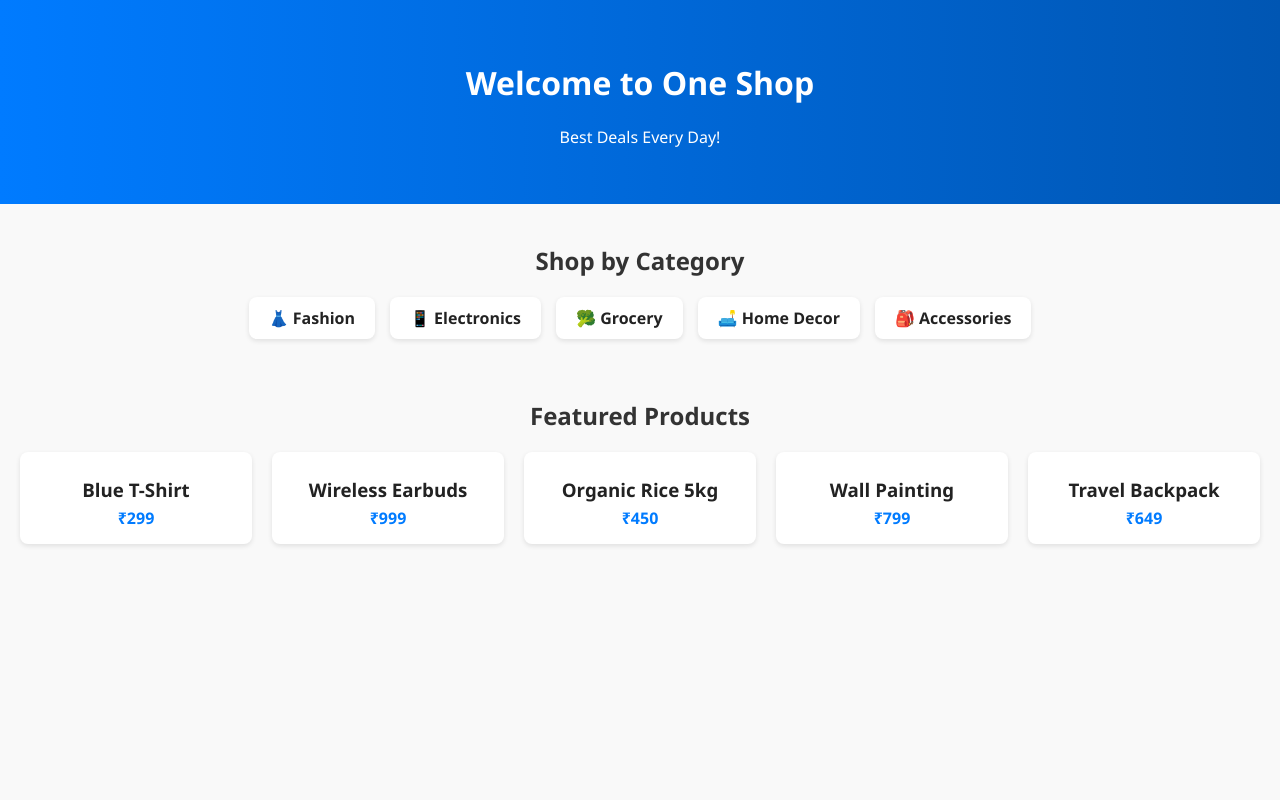
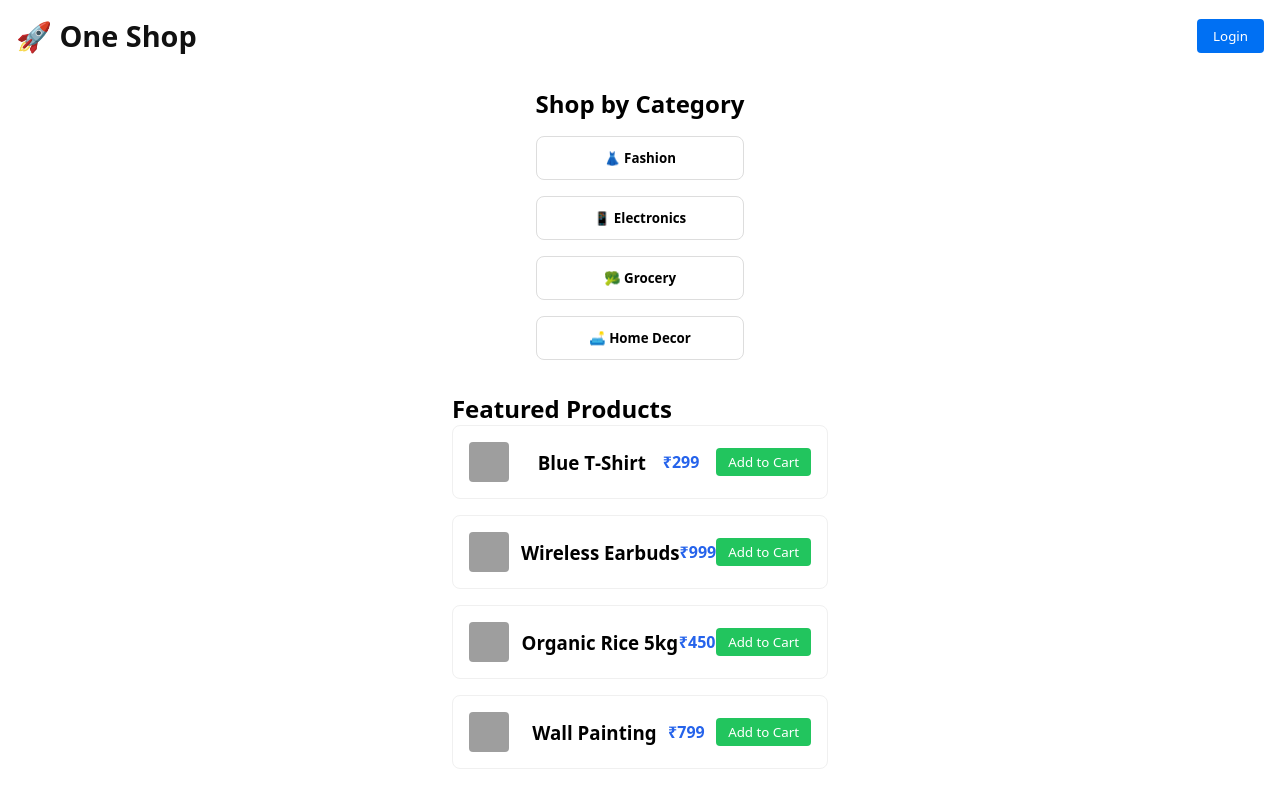
Before and after one commit to refad110/one-shop-vercel, a plain HTML site: page index.html in a window 1280 px wide. Drawn offline with Linux system fonts and the light colour scheme; no server answers; grey boxes are pictures that could not be loaded.

Commit message:
Add files via upload

```diff
--- /dev/null
+++ b/firebase-config.js
@@ -0,0 +1,16 @@
+// 🚨 Replace the placeholder values with your Firebase project configuration.
+export const firebaseConfig = {
+  apiKey: "YOUR_API_KEY",
+  authDomain: "YOUR_PROJECT_ID.firebaseapp.com",
+  projectId: "YOUR_PROJECT_ID",
+  storageBucket: "YOUR_PROJECT_ID.appspot.com",
+  messagingSenderId: "SENDER_ID",
+  appId: "APP_ID"
+};
+
+// Initialize Firebase
+import { initializeApp } from "https://www.gstatic.com/firebasejs/10.11.0/firebase-app.js";
+import { getAuth } from "https://www.gstatic.com/firebasejs/10.11.0/firebase-auth.js";
+
+export const app = initializeApp(firebaseConfig);
+export const auth = getAuth(app);
--- a/index.html
+++ b/index.html
@@ -1,34 +1,46 @@
-
 <!DOCTYPE html>
 <html lang="en">
 <head>
-  <meta charset="UTF-8">
-  <meta name="viewport" content="width=device-width, initial-scale=1.0">
-  <title>One Shop - Best Deals</title>
-  <link rel="stylesheet" href="style.css">
+  <meta charset="UTF-8" />
+  <meta name="viewport" content="width=device-width, initial-scale=1.0" />
+  <title>One Shop</title>
+  <link rel="stylesheet" href="style.css" />
+  <!-- Firebase App (the core Firebase SDK) -->
+  <script type="module" src="firebase-config.js"></script>
 </head>
 <body>
-  <header class="banner">
-    <h1>Welcome to One Shop</h1>
-    <p>Best Deals Every Day!</p>
+  <header>
+    <h1>🚀 One Shop</h1>
+    <nav id="auth-buttons">
+      <button id="btn-login">Login</button>
+      <button id="btn-logout" style="display:none;">Logout</button>
+    </nav>
   </header>
 
-  <section class="categories">
-    <h2>Shop by Category</h2>
-    <div class="category-list">
-      <div class="cat">👗 Fashion</div>
-      <div class="cat">📱 Electronics</div>
-      <div class="cat">🥦 Grocery</div>
-      <div class="cat">🛋️ Home Decor</div>
-      <div class="cat">🎒 Accessories</div>
+  <section id="categories">
+    <h2>Shop by Category</h2>
+    <div class="cat-container">
+      <button class="cat" data-cat="fashion">👗 Fashion</button>
+      <button class="cat" data-cat="electronics">📱 Electronics</button>
+      <button class="cat" data-cat="grocery">🥦 Grocery</button>
+      <button class="cat" data-cat="decor">🛋️ Home Decor</button>
     </div>
   </section>
 
-  <section class="products">
-    <h2>Featured Products</h2>
-    <div id="product-grid"></div>
-  </section>
+  <main>
+    <h2>Featured Products</h2>
+    <ul id="product-list"></ul>
+  </main>
 
-  <script src="script.js"></script>
+  <template id="product-template">
+    <li class="product-card">
+      <img src="" alt="" />
+      <h3 class="title"></h3>
+      <p class="price"></p>
+      <button class="btn-add">Add to Cart</button>
+    </li>
+  </template>
+
+  <script type="module" src="script.js"></script>
 </body>
 </html>
--- a/script.js
+++ b/script.js
@@ -1,17 +1,49 @@
+import { initializeApp } from "https://www.gstatic.com/firebasejs/10.11.0/firebase-app.js";
+import { getAuth, signInWithPopup, GoogleAuthProvider, signOut, onAuthStateChanged } from "https://www.gstatic.com/firebasejs/10.11.0/firebase-auth.js";
+import { app, auth } from './firebase-config.js';
+
+// UI elements
+const btnLogin = document.getElementById('btn-login');
+const btnLogout = document.getElementById('btn-logout');
+const productList = document.getElementById('product-list');
+const template = document.getElementById('product-template');
 
 const products = [
-  { name: "Blue T-Shirt", price: "₹299" },
-  { name: "Wireless Earbuds", price: "₹999" },
-  { name: "Organic Rice 5kg", price: "₹450" },
-  { name: "Wall Painting", price: "₹799" },
-  { name: "Travel Backpack", price: "₹649" }
+  {title:'Blue T‑Shirt', price:299, img:'https://picsum.photos/seed/tshirt/80'},
+  {title:'Wireless Earbuds', price:999, img:'https://picsum.photos/seed/earbuds/80'},
+  {title:'Organic Rice 5kg', price:450, img:'https://picsum.photos/seed/rice/80'},
+  {title:'Wall Painting', price:799, img:'https://picsum.photos/seed/wall/80'}
 ];
 
-const productGrid = document.getElementById("product-grid");
+function renderProducts(){
+  products.forEach(p=>{
+    const node = template.content.cloneNode(true);
+    node.querySelector('img').src = p.img;
+    node.querySelector('img').alt = p.title;
+    node.querySelector('.title').textContent = p.title;
+    node.querySelector('.price').textContent = `₹${p.price}`;
+    node.querySelector('.btn-add').addEventListener('click',()=>alert('Added '+p.title));
+    productList.appendChild(node);
+  });
+}
 
-products.forEach(prod => {
-  const card = document.createElement("div");
-  card.className = "product-card";
-  card.innerHTML = `<h3>${prod.name}</h3><p>${prod.price}</p>`;
-  productGrid.appendChild(card);
+renderProducts();
+
+// auth
+const provider = new GoogleAuthProvider();
+
+btnLogin.addEventListener('click',()=>{
+  signInWithPopup(auth,provider).catch(err=>alert(err.message));
 });
+
+btnLogout.addEventListener('click',()=>signOut(auth));
+
+onAuthStateChanged(auth,user=>{
+  if(user){
+    btnLogin.style.display='none';
+    btnLogout.style.display='inline-block';
+  }else{
+    btnLogin.style.display='inline-block';
+    btnLogout.style.display='none';
+  }
+});
--- a/style.css
+++ b/style.css
@@ -1,64 +1,12 @@
-
-body {
-  margin: 0;
-  font-family: 'Segoe UI', sans-serif;
-  background: #f9f9f9;
-  color: #222;
-}
-
-header.banner {
-  background: linear-gradient(90deg, #007BFF, #0056b3);
-  color: white;
-  padding: 40px 20px;
-  text-align: center;
-}
-
-.categories, .products {
-  padding: 20px;
-}
-
-h2 {
-  text-align: center;
-  color: #333;
-}
-
-.category-list {
-  display: flex;
-  justify-content: center;
-  flex-wrap: wrap;
-  gap: 15px;
-  margin-top: 10px;
-}
-
-.cat {
-  background: white;
-  padding: 10px 20px;
-  border-radius: 8px;
-  box-shadow: 0 2px 5px rgba(0,0,0,0.1);
-  font-weight: bold;
-}
-
-#product-grid {
-  display: grid;
-  grid-template-columns: repeat(auto-fit, minmax(200px, 1fr));
-  gap: 20px;
-  margin-top: 20px;
-}
-
-.product-card {
-  background: white;
-  padding: 15px;
-  border-radius: 8px;
-  box-shadow: 0 2px 5px rgba(0,0,0,0.1);
-  text-align: center;
-}
-
-.product-card h3 {
-  margin: 10px 0 5px;
-}
-
-.product-card p {
-  margin: 0;
-  color: #007BFF;
-  font-weight: bold;
-}
+*{box-sizing:border-box;margin:0;padding:0;font-family:system-ui,Arial;}
+body{padding:1rem;display:flex;flex-direction:column;gap:2rem;align-items:center;}
+header{width:100%;display:flex;justify-content:space-between;align-items:center;}
+h1{font-size:1.8rem;color:#111;}
+#auth-buttons button{margin-left:.5rem;padding:.5rem 1rem;border:none;background:#0070f3;color:#fff;border-radius:4px;cursor:pointer;}
+#categories .cat-container{display:grid;grid-template-columns:repeat(auto-fit,minmax(130px,1fr));gap:1rem;margin-top:1rem;}
+.cat{padding:.75rem;border:1px solid #ddd;border-radius:8px;background:#fff;cursor:pointer;font-weight:600;}
+main ul{list-style:none;width:100%;max-width:500px;display:flex;flex-direction:column;gap:1rem;}
+.product-card{border:1px solid #f0f0f0;padding:1rem;border-radius:8px;display:flex;justify-content:space-between;align-items:center;}
+.product-card img{width:40px;height:40px;border-radius:4px;object-fit:cover;margin-right:.75rem;}
+.btn-add{padding:.3rem .75rem;border:none;background:#22c55e;color:#fff;border-radius:4px;cursor:pointer;}
+.price{color:#2563eb;font-weight:600;}
```
Also changed, not shown: 1 other file.
